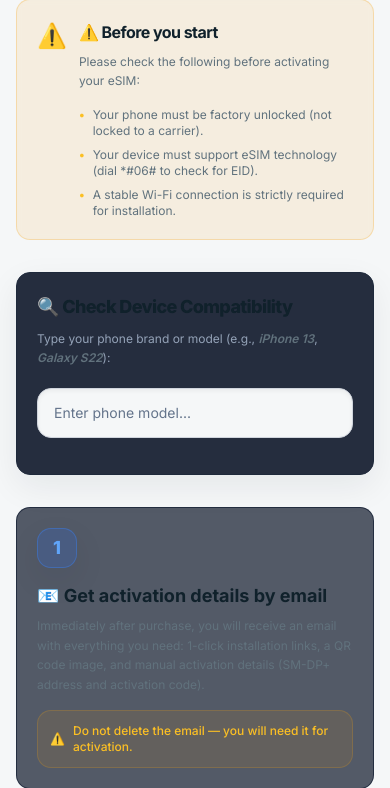
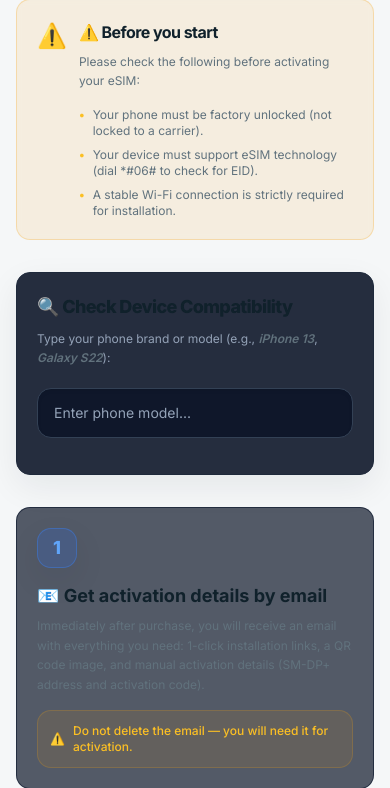
Before and after one commit to VioletaGeorgieva-dev/bgesim, a FastAPI app: page /instructions in a window 390 px wide; the page is wider, and only the part inside the window is pictured. Shown: the part 399-1187 px from the top of that part. Run offline with FastAPI, Linux system fonts and the light colour scheme; parts of the project's set-up code (start-up, migrations or seed data) failed here and were passed over; some libraries are stand-ins or nearby versions.

Commit message:
Fix eSIM checker text contrast on mobile

```diff
--- a/app/templates/instructions.html
+++ b/app/templates/instructions.html
@@ -11,6 +11,22 @@
     <link href="https://fonts.googleapis.com/css2?family=Inter:wght@300;400;500;600;700;800&display=swap" rel="stylesheet">
     <style>
         body { font-family: 'Inter', sans-serif; }
+
+        /* Keep the eSIM checker readable despite shared light-theme overrides. */
+        body.standard-page #device-search,
+        body.standard-page #device-results,
+        body.standard-page #device-info {
+            background-color: #0f172a !important;
+            color: #f8fafc !important;
+            border-color: #334155 !important;
+        }
+        body.standard-page #device-search::placeholder { color: #94a3b8 !important; }
+        body.standard-page #device-results > * { color: #e2e8f0 !important; }
+        body.standard-page #device-results .text-slate-200 { color: #e2e8f0 !important; }
+        body.standard-page #device-results .text-slate-400,
+        body.standard-page #device-results .text-slate-500 { color: #94a3b8 !important; }
+        body.standard-page #device-status,
+        body.standard-page #device-status .text-slate-300 { color: #cbd5e1 !important; }
     </style>
 </head>
 <body class="standard-page">
```
